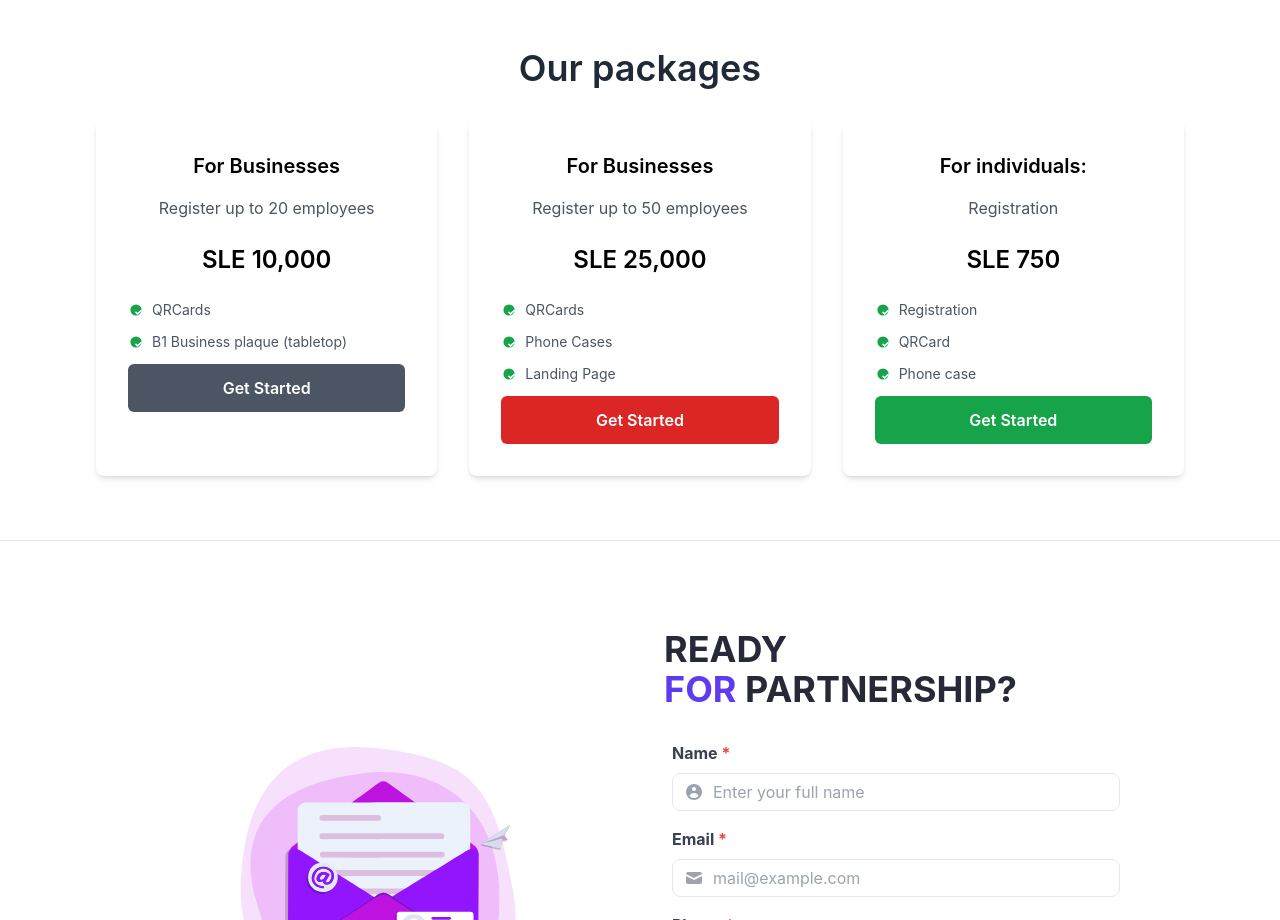
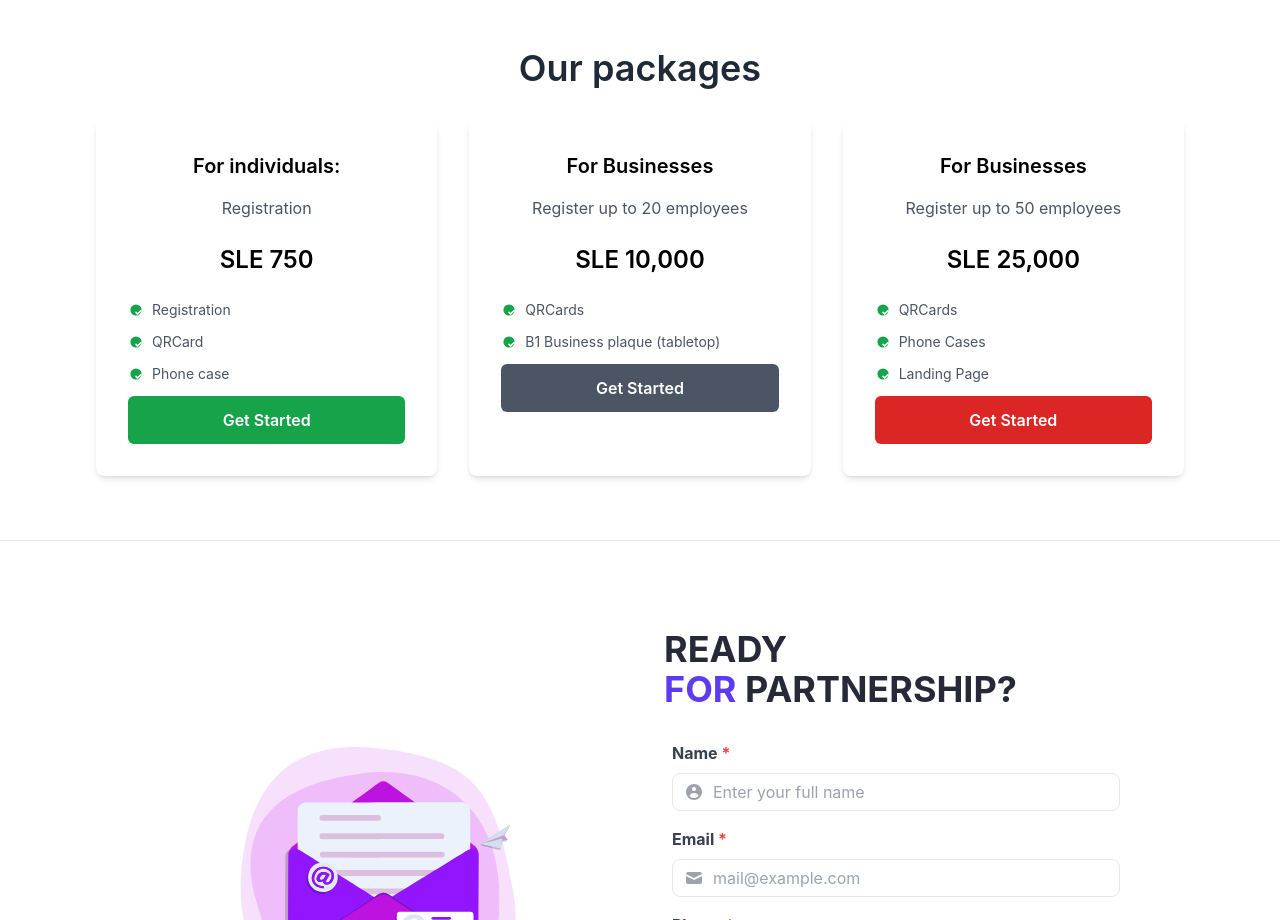
Before and after one commit to Imo-Tech-Solutions/digital_contacts, a React (Create React App) app: page /#/ in a window 1280 px wide. Shown: the part 3100-4020 px from the top of the page. Built offline with nearby package versions, Linux system fonts and the light colour scheme.

Commit message:
update home.jsx

```diff
--- a/src/pages/Home.jsx
+++ b/src/pages/Home.jsx
@@ -37,6 +37,18 @@ function Home() {
   const [openSection, setOpenSection] = useState("What is a QRL code?");
 
   const plans = [
+
+    {
+      title: "For individuals:",
+      description: "Registration",
+      price: "SLE 750 ",
+      features: [
+        "Registration",
+        "QRCard",
+        "Phone case",
+      ],
+      buttonColor: "bg-green-600", // Set the button background color to green
+    },
     {
       title: "For Businesses",
       description: "Register up to 20 employees",
@@ -57,17 +69,6 @@ function Home() {
         "Landing Page ",
       ],
       buttonColor: "bg-red-600", // Set the button background color to red
-    },
-    {
-      title: "For individuals:",
-      description: "Registration",
-      price: "SLE 750 ",
-      features: [
-        "Registration",
-        "QRCard",
-        "Phone case",
-      ],
-      buttonColor: "bg-green-600", // Set the button background color to green
     },
   ];
 
```
